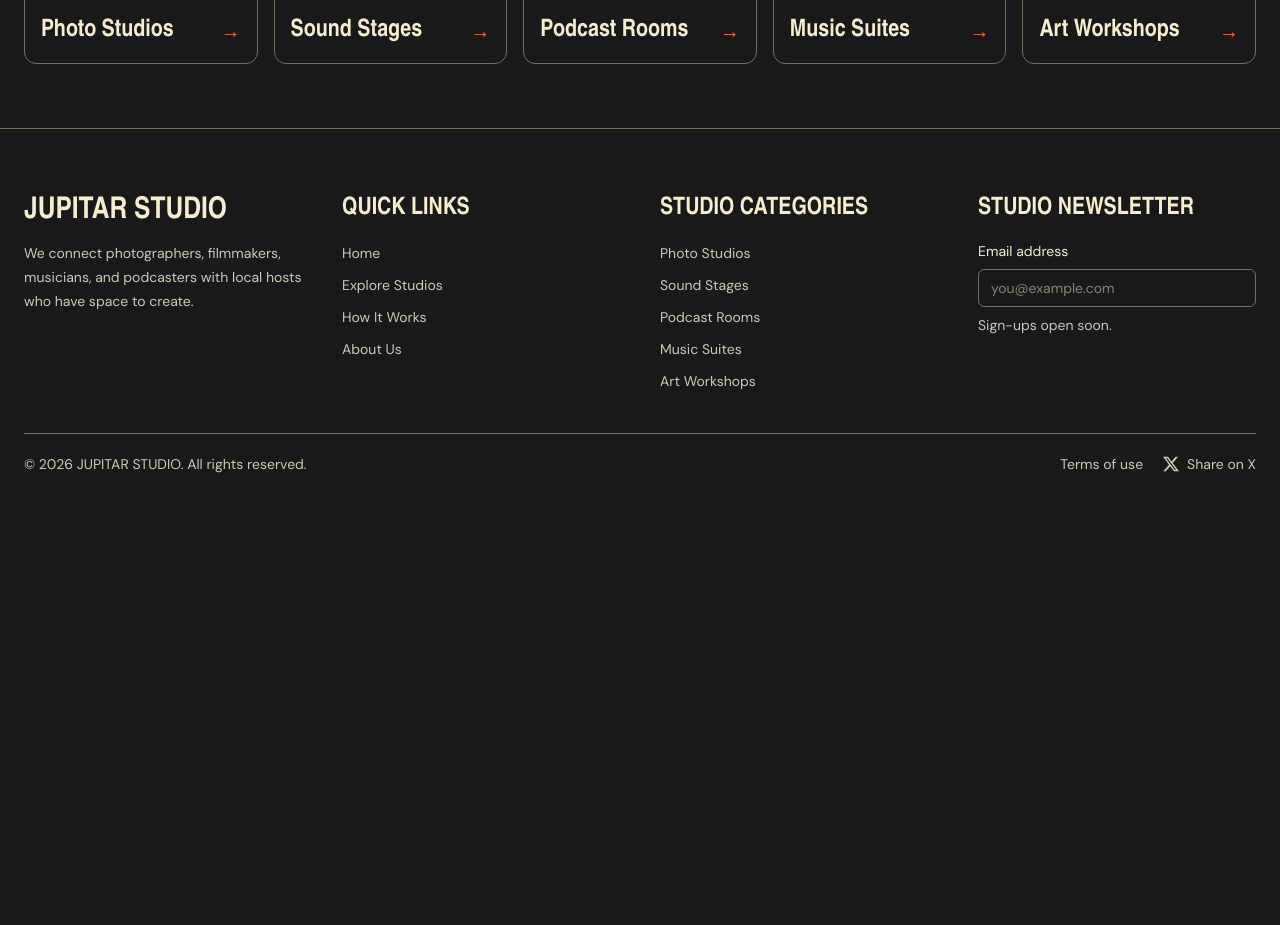
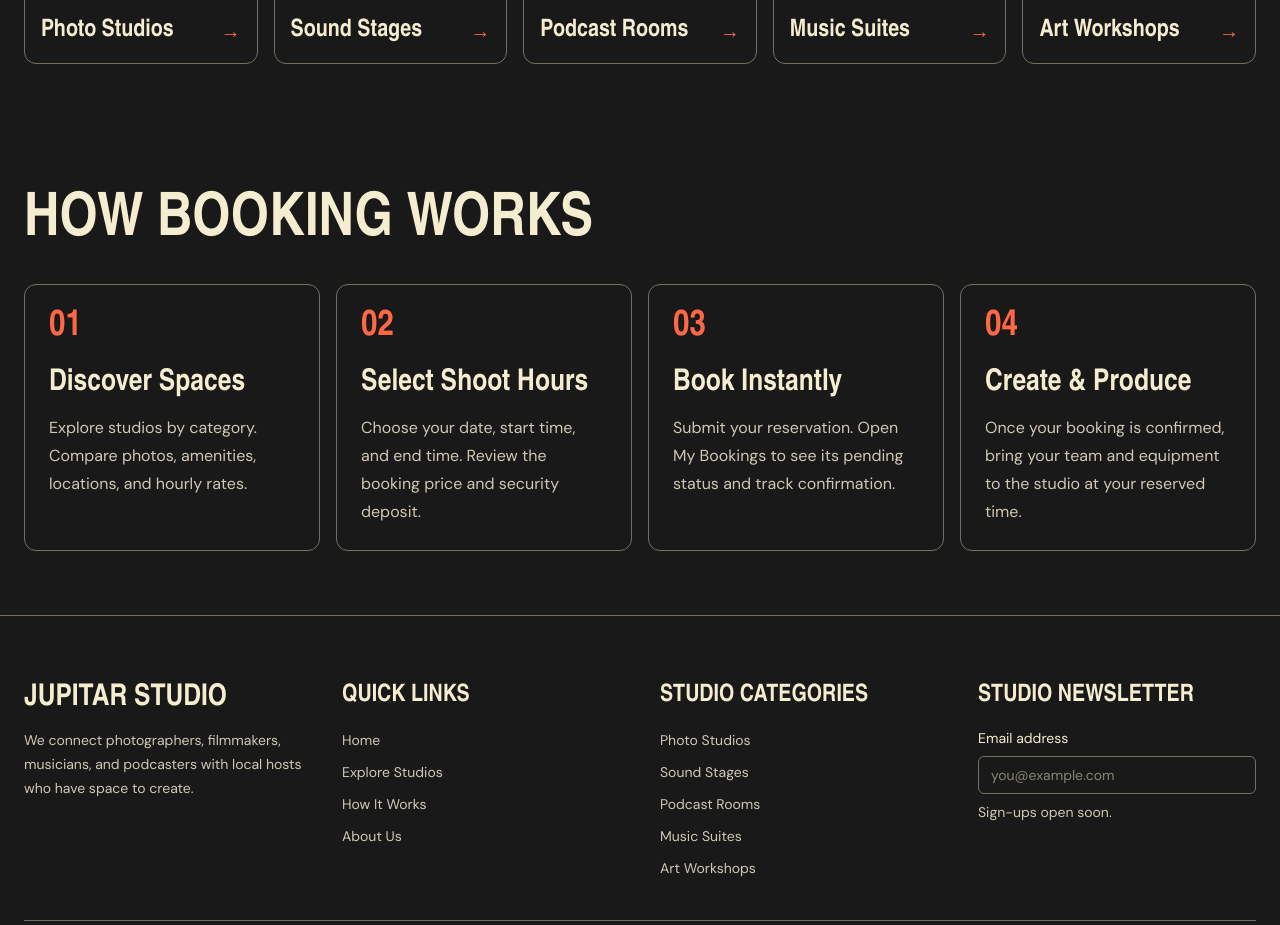
Before and after one commit to abdullah-yousuf-26/jupitar-studio-client, a Next.js app: page / in a window 1280 px wide. Shown: the part 1400-2325 px from the top of the page. Before the commit the page ends 1938 px from the top, so only its background shows below. Built offline with nearby package versions, Linux system fonts and the light colour scheme; no server answers; a web font is replaced by a local one.

Commit message:
feat: add four-step booking guide to homepage

```diff
--- a/src/app/page.tsx
+++ b/src/app/page.tsx
@@ -2,6 +2,7 @@ import { Suspense } from "react";
 import HeroSlider from "@/components/hero-slider";
 import FeaturedStudios from "@/components/featured-studios";
 import StudioCategories from "@/components/studio-categories";
+import HowBookingWorks from "@/components/how-booking-works";
 
 export default function Home() {
   return (
@@ -24,6 +25,7 @@ export default function Home() {
       </Suspense>
       <FeaturedStudios />
       <StudioCategories />
+      <HowBookingWorks />
     </main>
   );
 }
--- /dev/null
+++ b/src/components/how-booking-works.tsx
@@ -0,0 +1,62 @@
+const bookingSteps = [
+  {
+    title: "Discover Spaces",
+    description:
+      "Explore studios by category. Compare photos, amenities, locations, and hourly rates.",
+  },
+  {
+    title: "Select Shoot Hours",
+    description:
+      "Choose your date, start time, and end time. Review the booking price and security deposit.",
+  },
+  {
+    title: "Book Instantly",
+    description:
+      "Submit your reservation. Open My Bookings to see its pending status and track confirmation.",
+  },
+  {
+    title: "Create & Produce",
+    description:
+      "Once your booking is confirmed, bring your team and equipment to the studio at your reserved time.",
+  },
+];
+
+export default function HowBookingWorks() {
+  return (
+    <section
+      aria-labelledby="booking-steps-heading"
+      className="mx-auto max-w-7xl px-4 py-12 sm:px-6 lg:py-16"
+    >
+      <h2
+        id="booking-steps-heading"
+        className="studio-heading mb-8 text-5xl leading-none uppercase sm:text-6xl"
+      >
+        How Booking Works
+      </h2>
+
+      <ol className="grid gap-4 sm:grid-cols-2 lg:grid-cols-4">
+        {bookingSteps.map((step, index) => (
+          <li
+            key={step.title}
+            className="rounded-xl border border-[var(--border)] p-5 sm:p-6"
+          >
+            <span
+              aria-hidden="true"
+              className="studio-heading text-4xl leading-none text-[var(--accent)]"
+            >
+              {String(index + 1).padStart(2, "0")}
+            </span>
+
+            <h3 className="studio-heading mt-5 text-3xl leading-tight">
+              {step.title}
+            </h3>
+
+            <p className="mt-3 leading-7 text-[var(--muted)]">
+              {step.description}
+            </p>
+          </li>
+        ))}
+      </ol>
+    </section>
+  );
+}
```
